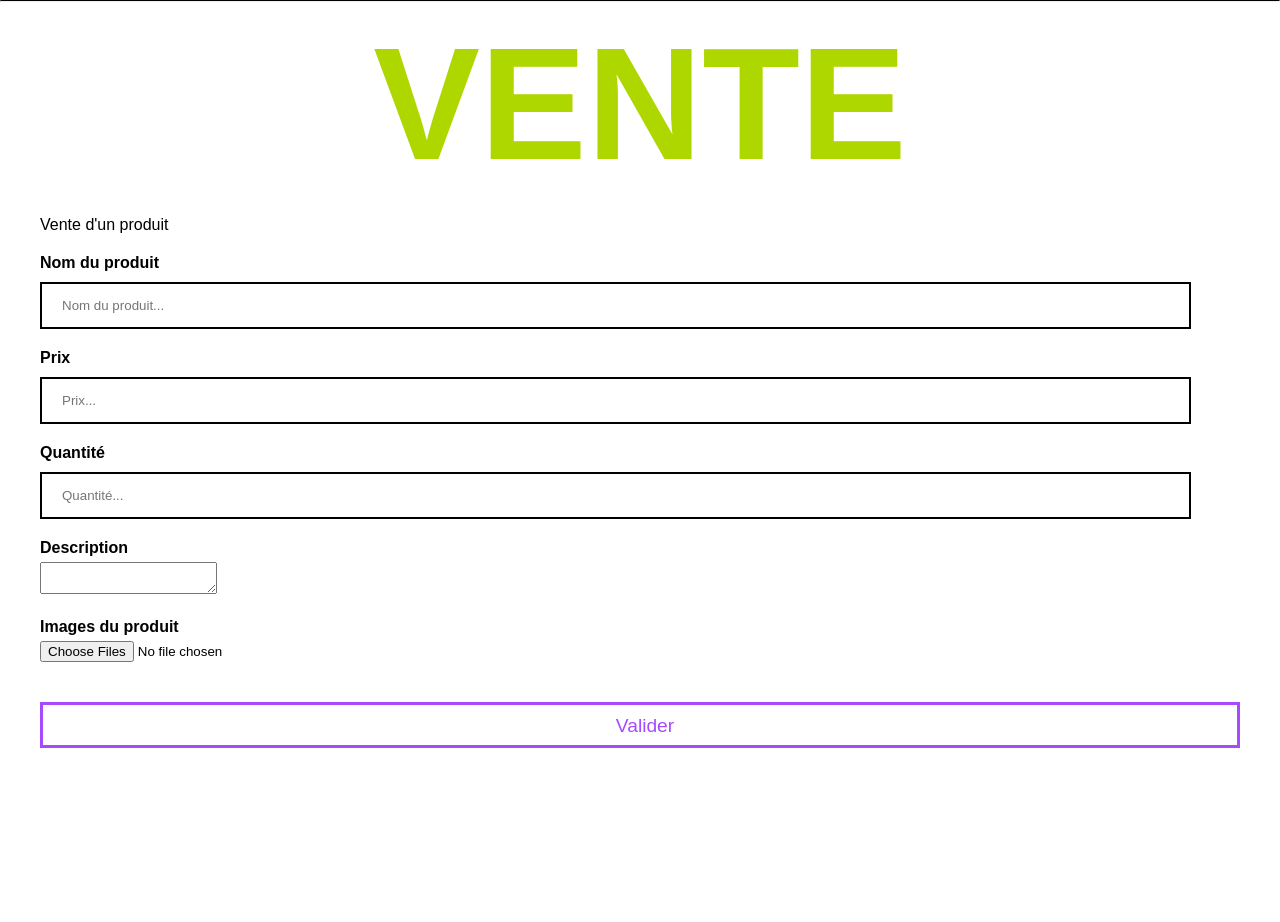
After one commit to alvisevenezia/DevWebIng1, a PHP site: page /livraison/vente.html in a window 1280 px wide. The commit adds this page. Run offline with PHP 8.4, Linux system fonts and the light colour scheme.

Commit message:
ajout du fichier page_produit.html et modification du .css

```diff
--- a/livraison/profil_vendeur.html
+++ b/livraison/profil_vendeur.html
@@ -33,17 +33,17 @@
                 <h3 style="padding:20px 0px">MES PRODUITS</h3>
                 <div class="produits-container">
                     <div class="produit">
-                        <img  class="produit-image" src="https://cutt.ly/z8Dp2p9" alt="Produit 1">
+                        <img  class="produit-image" src="https://tinyurl.com/32htxj6p" alt="Produit 1">
                         <h4>Nom du produit 1</h4>
                         <p>Prix de vente : 10€</p>
                     </div>
                     <div class="produit">
-                        <img  class="produit-image"src="https://vu.fr/VvuM" alt="Produit 2">
+                        <img  class="produit-image"src="https://tinyurl.com/32htxj6p" alt="Produit 2">
                         <h4>Nom du produit 2</h4>
                         <p>Prix de vente : 15€</p>
                     </div>
                     <div class="produit">
-                        <img  class="produit-image" src="https://vu.fr/AKTd" alt="Produit 3">
+                        <img  class="produit-image" src="https://tinyurl.com/32htxj6p" alt="Produit 3">
                         <h4>Nom du produit 3</h4>
                         <p>Prix de vente : 20€</p>
                     </div>
--- /dev/null
+++ b/livraison/vente.html
@@ -0,0 +1,102 @@
+<!DOCTYPE html>
+<html lang="en">
+<head>
+    <meta charset="UTF-8">
+    <meta http-equiv="X-UA-Compatible" content="IE=edge">
+    <meta name="viewport" content="width=device-width, initial-scale=1.0">
+    <link rel="stylesheet" href="style.css">
+    <title>Ajouter un produit</title>
+
+    </head>
+    <body>
+        <header>
+            <?php include_once('navbar.php');?>
+        </header>
+    <hr>
+
+    <div class="compte">
+        <h1 class="titre_compte">VENTE</h1>
+        <form action="./php/inscriptionform.php" method="post" class="form-example">
+            <p style="padding: 20px 0px;">Vente d'un produit</p>
+
+                <div class="container">
+                    <div class="left-container">
+                        <h4>Nom du produit</h4>
+                        <input class="prenom" type="text" placeholder="Nom du produit..." name="Nom du produit" required>
+                    </div>
+                </div>
+
+                <div class="container">
+                    <div class="left-container">
+                        <h4>Prix</h4>
+                        <input class="prenom" type="number" placeholder="Prix..." name="prix" required>
+                    </div>
+                </div>
+
+                <div class="container">
+                    <div class="left-container">
+                        <h4>Quantité</h4>
+                        <input class="prenom" type="number" placeholder="Quantité..." name="quantite" required>
+                    </div>
+                </div>
+
+                <div class="container">
+                    <div class="left-container">
+                        <h4>Description</h4>
+                        <textarea id="description" name="description" required></textarea>
+                    </div>
+                </div>
+
+                <div class="container">
+                    <div class="left-container">
+                        <h4>Images du produit</h4>
+                        <input type="file" id="imagesProduit" accept="image/*" multiple onchange="previewImages(event)" required>
+                        <div id="imagePreviewContainer" class="produits-container"></div>
+                    </div>
+                </div>
+
+                <button class="valider2" type="submit">Valider</button>
+
+        </form>
+    </div>
+
+    <script>
+        function previewImages(event) {
+        var files = event.target.files;
+        var previewContainer = document.getElementById('imagePreviewContainer');
+
+        for (var i = 0; i < files.length; i++) {
+            var file = files[i];
+            var image = document.createElement('img');
+            image.src = URL.createObjectURL(file);
+            image.classList.add('produit-image'); // Appliquer la classe CSS
+
+            // Bouton pour supprimer l'image
+            var deleteButton = document.createElement('button');
+            deleteButton.innerHTML = 'Supprimer';
+            deleteButton.classList.add('delete-button');
+            deleteButton.addEventListener('click', deleteImage);
+
+            // Créer un conteneur pour l'image et le bouton
+            var imageContainer = document.createElement('div');
+            imageContainer.classList.add('produit');
+
+            // Ajouter l'image et le bouton au conteneur
+            imageContainer.appendChild(image);
+            imageContainer.appendChild(deleteButton);
+
+            // Ajouter le conteneur au conteneur de prévisualisation
+            previewContainer.appendChild(imageContainer);
+        }
+        }
+
+        function deleteImage(event) {
+        var imageContainer = event.target.parentNode;
+        imageContainer.parentNode.removeChild(imageContainer);
+        }
+
+    </script>
+
+
+</body>
+</html>
```
Also changed, not shown: livraison/style.css (+150 -0 lines).
